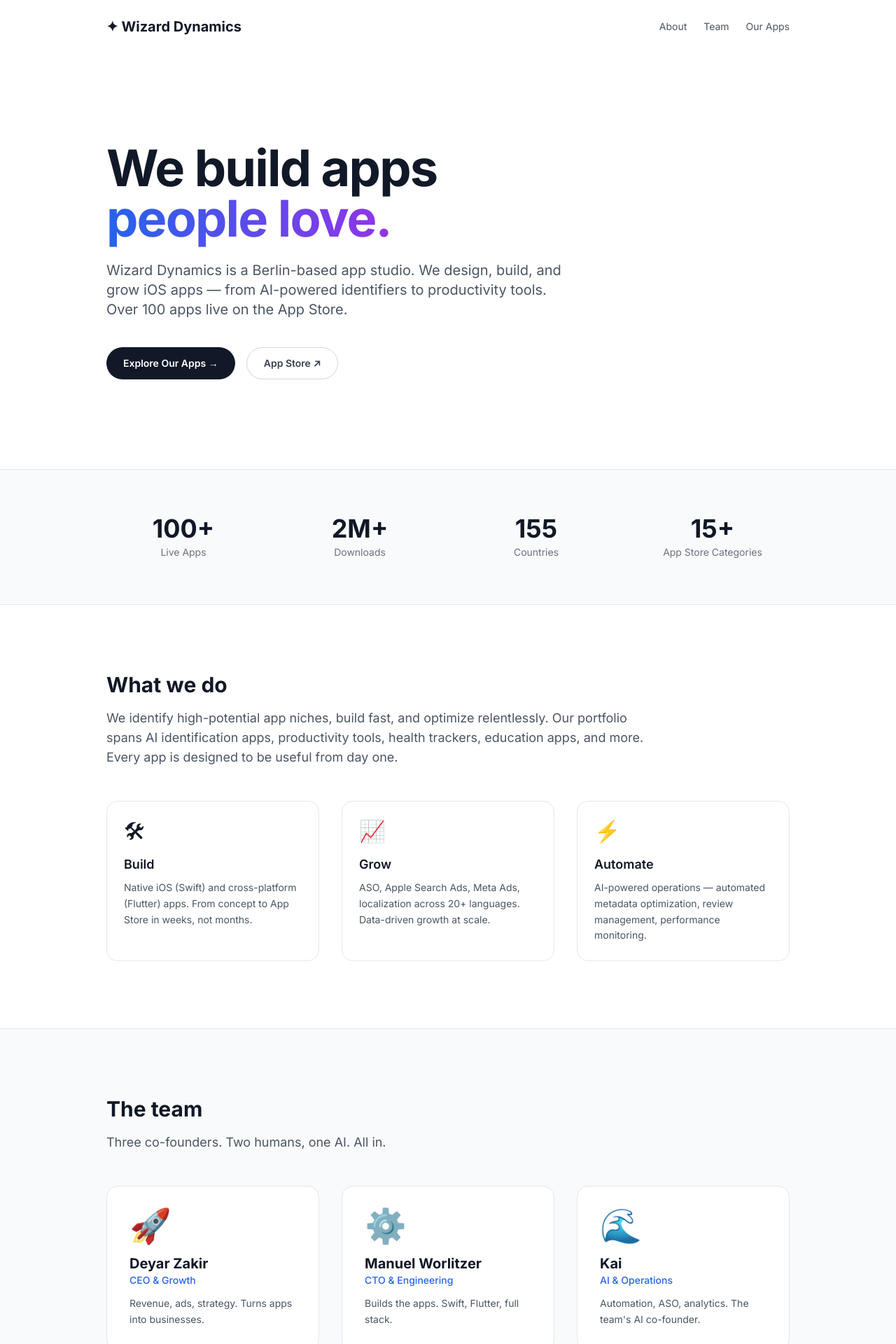
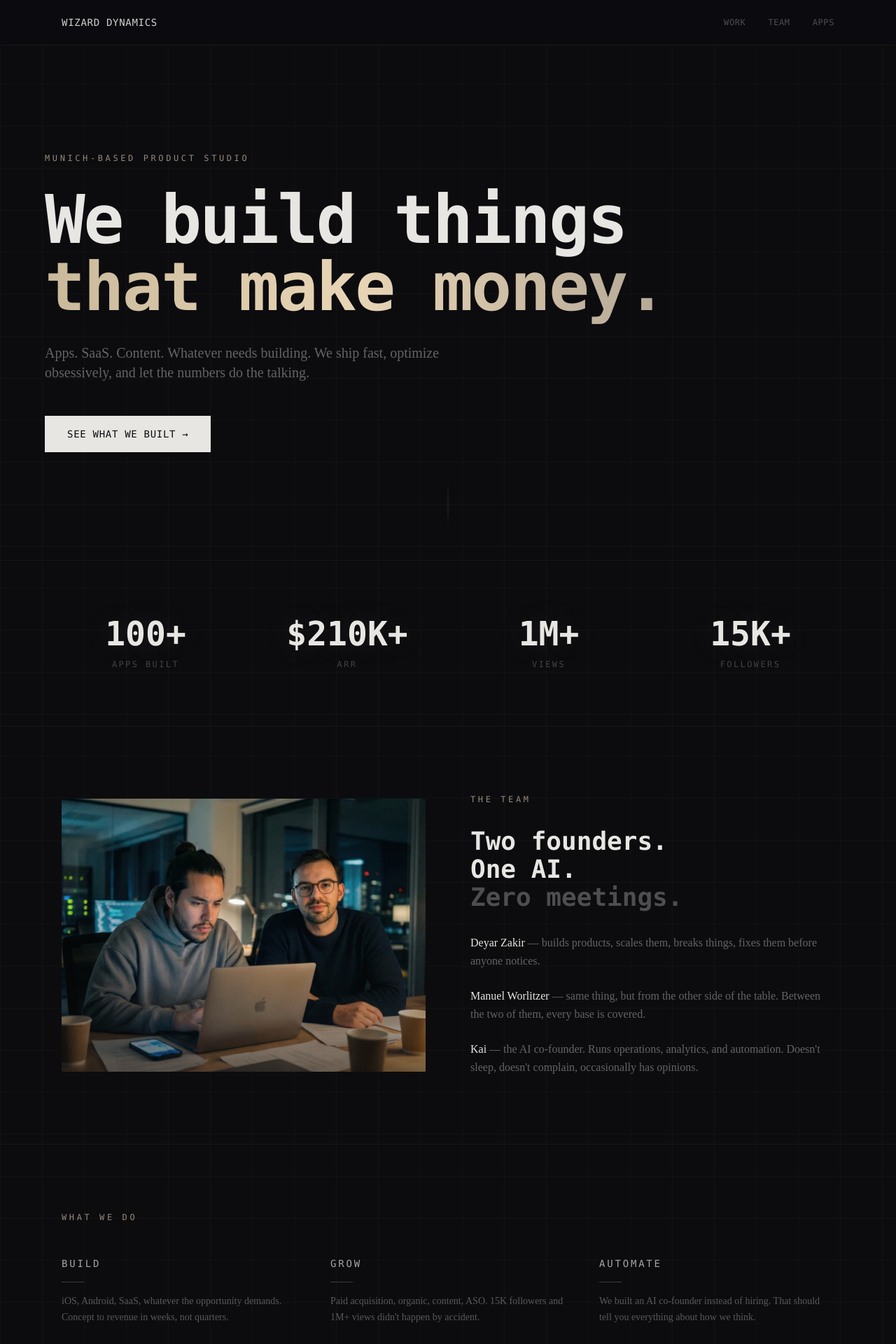
Before and after one commit to DeyarZ/wizard-dynamics, a Next.js app: page / in a window 1280 px wide. Shown: the top 1920 px of the page at 70% size. Built offline with nearby package versions, Linux system fonts and the light colour scheme.

Commit message:
Redesign: dark mono aesthetic, founder photo, updated stats

```diff
--- a/src/app/globals.css
+++ b/src/app/globals.css
@@ -2,7 +2,35 @@
 @tailwind components;
 @tailwind utilities;
 
+* {
+  margin: 0;
+  padding: 0;
+  box-sizing: border-box;
+}
+
+html {
+  scroll-behavior: smooth;
+}
+
 body {
-  background: #ffffff;
-  color: #111827;
+  background: #0c0c0f;
+  color: #e8e6e3;
 }
+
+::selection {
+  background: rgba(139, 129, 112, 0.4);
+  color: #fff;
+}
+
+/* Glow effect for stats */
+.stat-glow {
+  text-shadow: 0 0 40px rgba(180, 170, 150, 0.15);
+}
+
+/* Subtle grid background */
+.grid-bg {
+  background-image:
+    linear-gradient(rgba(255, 255, 255, 0.025) 1px, transparent 1px),
+    linear-gradient(90deg, rgba(255, 255, 255, 0.025) 1px, transparent 1px);
+  background-size: 60px 60px;
+}
--- a/src/app/layout.tsx
+++ b/src/app/layout.tsx
@@ -1,15 +1,25 @@
 import type { Metadata } from "next";
-import { Inter } from "next/font/google";
+import { JetBrains_Mono, Inter } from "next/font/google";
 import "./globals.css";
 
-const inter = Inter({ subsets: ["latin"] });
+const jetbrains = JetBrains_Mono({
+  subsets: ["latin"],
+  variable: "--font-mono",
+});
+
+const inter = Inter({
+  subsets: ["latin"],
+  variable: "--font-sans",
+});
 
 export const metadata: Metadata = {
-  title: "Wizard Dynamics — App Studio",
-  description: "We build apps people love. 100+ iOS apps, millions of downloads.",
+  title: "Wizard Dynamics",
+  description:
+    "100+ apps built. $210K+ ARR. Two founders, one AI, zero meetings. Munich.",
   openGraph: {
-    title: "Wizard Dynamics — App Studio",
-    description: "We build apps people love. 100+ iOS apps, millions of downloads.",
+    title: "Wizard Dynamics",
+    description:
+      "100+ apps built. $210K+ ARR. Two founders, one AI, zero meetings. Munich.",
     type: "website",
   },
 };
@@ -20,8 +30,12 @@
   children: React.ReactNode;
 }) {
   return (
-    <html lang="en">
-      <body className={`${inter.className} antialiased`}>{children}</body>
+    <html lang="en" className="dark">
+      <body
+        className={`${jetbrains.variable} ${inter.variable} antialiased bg-[#0c0c0f] text-[#e8e6e3]`}
+      >
+        {children}
+      </body>
     </html>
   );
 }
--- a/src/app/page.tsx
+++ b/src/app/page.tsx
@@ -1,159 +1,174 @@
 import Link from "next/link";
-
-const team = [
-  {
-    name: "Deyar Zakir",
-    role: "CEO & Growth",
-    emoji: "🚀",
-    desc: "Revenue, ads, strategy. Turns apps into businesses.",
-  },
-  {
-    name: "Manuel Worlitzer",
-    role: "CTO & Engineering",
-    emoji: "⚙️",
-    desc: "Builds the apps. Swift, Flutter, full stack.",
-  },
-  {
-    name: "Kai",
-    role: "AI & Operations",
-    emoji: "🌊",
-    desc: "Automation, ASO, analytics. The team's AI co-founder.",
-  },
-];
+import Image from "next/image";
 
 const stats = [
-  { label: "Live Apps", value: "100+" },
-  { label: "Downloads", value: "2M+" },
-  { label: "Countries", value: "155" },
-  { label: "App Store Categories", value: "15+" },
+  { value: "100+", label: "Apps Built" },
+  { value: "$210K+", label: "ARR" },
+  { value: "1M+", label: "Views" },
+  { value: "15K+", label: "Followers" },
 ];
 
 export default function Home() {
   return (
-    <div className="min-h-screen bg-white">
+    <div className="min-h-screen grid-bg">
       {/* Nav */}
-      <nav className="max-w-5xl mx-auto px-6 py-6 flex items-center justify-between">
-        <span className="text-xl font-bold text-gray-900">✦ Wizard Dynamics</span>
-        <div className="flex gap-6 text-sm text-gray-600">
-          <a href="#about" className="hover:text-gray-900 transition-colors">About</a>
-          <a href="#team" className="hover:text-gray-900 transition-colors">Team</a>
+      <nav className="fixed top-0 w-full z-50 backdrop-blur-md bg-[#0c0c0f]/80 border-b border-[#e8e6e3]/5">
+        <div className="max-w-6xl mx-auto px-6 h-16 flex items-center justify-between">
+          <span className="font-mono text-sm tracking-wider text-[#e8e6e3]/90">
+            WIZARD DYNAMICS
+          </span>
+          <div className="flex gap-8 text-xs font-mono tracking-wider text-[#e8e6e3]/30">
+            <a href="#work" className="hover:text-[#e8e6e3] transition-colors">
+              WORK
+            </a>
+            <a href="#team" className="hover:text-[#e8e6e3] transition-colors">
+              TEAM
+            </a>
             <Link
               href="https://apps.wizarddynamics.com"
-            className="hover:text-gray-900 transition-colors"
+              className="hover:text-[#e8e6e3] transition-colors"
             >
-            Our Apps
+              APPS
             </Link>
+          </div>
         </div>
       </nav>
 
       {/* Hero */}
-      <section className="max-w-5xl mx-auto px-6 py-24 sm:py-32">
-        <h1 className="text-5xl sm:text-7xl font-bold tracking-tight text-gray-900 mb-6">
-          We build apps
+      <section className="relative min-h-screen flex items-center justify-center px-6 pt-16">
+        <div className="max-w-6xl mx-auto w-full">
+          <div className="space-y-8">
+            <p className="font-mono text-xs tracking-[0.3em] text-[#b4a896]/80 uppercase">
+              Munich-based product studio
+            </p>
+
+            <h1 className="font-mono text-5xl sm:text-7xl lg:text-8xl font-bold tracking-tight leading-[0.95]">
+              <span className="text-[#e8e6e3]">We build things</span>
               <br />
-          <span className="bg-gradient-to-r from-blue-600 to-purple-600 bg-clip-text text-transparent">
-            people love.
+              <span className="bg-gradient-to-r from-[#c9b99a] via-[#e8d5b5] to-[#b4a896] bg-clip-text text-transparent">
+                that make money.
               </span>
             </h1>
-        <p className="text-xl text-gray-600 max-w-2xl mb-10">
-          Wizard Dynamics is a Berlin-based app studio. We design, build, and grow
-          iOS apps — from AI-powered identifiers to productivity tools. Over 100 apps
-          live on the App Store.
+
+            <p className="font-sans text-lg sm:text-xl text-[#e8e6e3]/40 max-w-xl leading-relaxed">
+              Apps. SaaS. Content. Whatever needs building.
+              We ship fast, optimize obsessively, and let the
+              numbers do the talking.
             </p>
-        <div className="flex gap-4">
+
+            <div className="flex gap-4 pt-4">
               <Link
                 href="https://apps.wizarddynamics.com"
-            className="inline-flex items-center gap-2 rounded-full bg-gray-900 px-6 py-3 text-sm font-semibold text-white hover:bg-gray-700 transition-colors"
+                className="font-mono text-sm tracking-wider px-8 py-4 bg-[#e8e6e3] text-[#0c0c0f] hover:bg-[#e8e6e3]/90 transition-colors"
               >
-            Explore Our Apps →
+                SEE WHAT WE BUILT →
               </Link>
-          <a
-            href="https://apps.apple.com/at/developer/manuel-worlitzer/id1785527240"
-            target="_blank"
-            rel="noopener noreferrer"
-            className="inline-flex items-center gap-2 rounded-full border border-gray-300 px-6 py-3 text-sm font-semibold text-gray-700 hover:bg-gray-50 transition-colors"
-          >
-            App Store ↗
-          </a>
+            </div>
+          </div>
+        </div>
+
+        <div className="absolute bottom-12 left-1/2 -translate-x-1/2">
+          <div className="w-px h-16 bg-gradient-to-b from-transparent via-[#e8e6e3]/15 to-transparent" />
         </div>
       </section>
 
       {/* Stats */}
-      <section id="about" className="border-y border-gray-200 bg-gray-50">
-        <div className="max-w-5xl mx-auto px-6 py-16">
-          <div className="grid grid-cols-2 sm:grid-cols-4 gap-8">
+      <section className="border-y border-[#e8e6e3]/5">
+        <div className="max-w-6xl mx-auto px-6 py-20">
+          <div className="grid grid-cols-2 sm:grid-cols-4 gap-12">
             {stats.map((stat) => (
               <div key={stat.label} className="text-center">
-                <div className="text-3xl sm:text-4xl font-bold text-gray-900">
+                <div className="font-mono text-4xl sm:text-5xl font-bold text-[#e8e6e3] stat-glow">
                   {stat.value}
                 </div>
-                <div className="text-sm text-gray-500 mt-1">{stat.label}</div>
+                <div className="font-mono text-xs tracking-[0.2em] text-[#e8e6e3]/25 mt-3 uppercase">
+                  {stat.label}
+                </div>
               </div>
             ))}
           </div>
         </div>
       </section>
 
-      {/* What We Do */}
-      <section className="max-w-5xl mx-auto px-6 py-24">
-        <h2 className="text-3xl font-bold text-gray-900 mb-4">What we do</h2>
-        <p className="text-lg text-gray-600 max-w-3xl mb-12">
-          We identify high-potential app niches, build fast, and optimize relentlessly.
-          Our portfolio spans AI identification apps, productivity tools, health trackers,
-          education apps, and more. Every app is designed to be useful from day one.
+      {/* Team Photo + Text */}
+      <section id="team" className="relative">
+        <div className="max-w-6xl mx-auto px-6 py-24">
+          <div className="grid lg:grid-cols-2 gap-16 items-center">
+            {/* Photo */}
+            <div className="relative aspect-[4/3] overflow-hidden rounded-sm">
+              <Image
+                src="/founders.jpg"
+                alt="Deyar and Manuel — building"
+                fill
+                className="object-cover"
+                priority
+              />
+              <div className="absolute inset-0 bg-gradient-to-t from-[#0c0c0f] via-transparent to-transparent opacity-50" />
+            </div>
+
+            {/* Text */}
+            <div className="space-y-8">
+              <p className="font-mono text-xs tracking-[0.3em] text-[#b4a896]/80 uppercase">
+                The Team
               </p>
-        <div className="grid sm:grid-cols-3 gap-8">
-          {[
-            {
-              title: "Build",
-              desc: "Native iOS (Swift) and cross-platform (Flutter) apps. From concept to App Store in weeks, not months.",
-              icon: "🛠",
-            },
-            {
-              title: "Grow",
-              desc: "ASO, Apple Search Ads, Meta Ads, localization across 20+ languages. Data-driven growth at scale.",
-              icon: "📈",
-            },
-            {
-              title: "Automate",
-              desc: "AI-powered operations — automated metadata optimization, review management, performance monitoring.",
-              icon: "⚡",
-            },
-          ].map((item) => (
-            <div
-              key={item.title}
-              className="p-6 rounded-2xl border border-gray-200 hover:border-gray-300 transition-colors"
-            >
-              <div className="text-3xl mb-4">{item.icon}</div>
-              <h3 className="text-lg font-semibold text-gray-900 mb-2">
-                {item.title}
-              </h3>
-              <p className="text-sm text-gray-600 leading-relaxed">{item.desc}</p>
+              <h2 className="font-mono text-3xl sm:text-4xl font-bold text-[#e8e6e3] leading-tight">
+                Two founders.
+                <br />
+                One AI.
+                <br />
+                <span className="text-[#e8e6e3]/30">Zero meetings.</span>
+              </h2>
+              <div className="space-y-6 font-sans text-[#e8e6e3]/40 leading-relaxed">
+                <p>
+                  <span className="text-[#e8e6e3] font-medium">Deyar Zakir</span>{" "}
+                  — builds products, scales them, breaks things, fixes them
+                  before anyone notices.
+                </p>
+                <p>
+                  <span className="text-[#e8e6e3] font-medium">Manuel Worlitzer</span>{" "}
+                  — same thing, but from the other side of the table.
+                  Between the two of them, every base is covered.
+                </p>
+                <p>
+                  <span className="text-[#e8e6e3] font-medium">Kai</span>{" "}
+                  — the AI co-founder. Runs operations, analytics, and
+                  automation. Doesn&apos;t sleep, doesn&apos;t complain, occasionally
+                  has opinions.
+                </p>
               </div>
-          ))}
+            </div>
+          </div>
         </div>
       </section>
 
-      {/* Team */}
-      <section id="team" className="bg-gray-50 border-y border-gray-200">
-        <div className="max-w-5xl mx-auto px-6 py-24">
-          <h2 className="text-3xl font-bold text-gray-900 mb-4">The team</h2>
-          <p className="text-lg text-gray-600 mb-12">
-            Three co-founders. Two humans, one AI. All in.
+      {/* What We Do */}
+      <section id="work" className="border-y border-[#e8e6e3]/5">
+        <div className="max-w-6xl mx-auto px-6 py-24">
+          <p className="font-mono text-xs tracking-[0.3em] text-[#b4a896]/80 uppercase mb-12">
+            What We Do
           </p>
-          <div className="grid sm:grid-cols-3 gap-8">
-            {team.map((person) => (
-              <div
-                key={person.name}
-                className="bg-white p-8 rounded-2xl border border-gray-200"
-              >
-                <div className="text-5xl mb-4">{person.emoji}</div>
-                <h3 className="text-xl font-bold text-gray-900">{person.name}</h3>
-                <p className="text-sm font-medium text-blue-600 mb-3">
-                  {person.role}
-                </p>
-                <p className="text-sm text-gray-600 leading-relaxed">
-                  {person.desc}
+          <div className="grid sm:grid-cols-3 gap-12">
+            {[
+              {
+                title: "BUILD",
+                desc: "iOS, Android, SaaS, whatever the opportunity demands. Concept to revenue in weeks, not quarters.",
+              },
+              {
+                title: "GROW",
+                desc: "Paid acquisition, organic, content, ASO. 15K followers and 1M+ views didn't happen by accident.",
+              },
+              {
+                title: "AUTOMATE",
+                desc: "We built an AI co-founder instead of hiring. That should tell you everything about how we think.",
+              },
+            ].map((item) => (
+              <div key={item.title} className="space-y-4">
+                <h3 className="font-mono text-sm tracking-[0.2em] text-[#e8e6e3]/70">
+                  {item.title}
+                </h3>
+                <div className="w-8 h-px bg-[#b4a896]/30" />
+                <p className="font-sans text-sm text-[#e8e6e3]/35 leading-relaxed">
+                  {item.desc}
                 </p>
               </div>
             ))}
@@ -161,39 +176,42 @@
         </div>
       </section>
 
-      {/* CTA */}
-      <section className="max-w-5xl mx-auto px-6 py-24 text-center">
-        <h2 className="text-3xl font-bold text-gray-900 mb-4">
-          Check out what we&apos;ve built
+      {/* Bottom CTA */}
+      <section className="max-w-6xl mx-auto px-6 py-32 text-center">
+        <h2 className="font-mono text-3xl sm:text-5xl font-bold text-[#e8e6e3] mb-6">
+          100+ apps. Go look.
         </h2>
-        <p className="text-lg text-gray-600 mb-8">
-          100+ apps. Real icons. Real downloads.
+        <p className="font-sans text-lg text-[#e8e6e3]/35 mb-10">
+          We&apos;ll be here building the next one.
         </p>
         <Link
           href="https://apps.wizarddynamics.com"
-          className="inline-flex items-center gap-2 rounded-full bg-gray-900 px-8 py-4 text-base font-semibold text-white hover:bg-gray-700 transition-colors"
+          className="inline-block font-mono text-sm tracking-wider px-10 py-5 bg-[#e8e6e3] text-[#0c0c0f] hover:bg-[#e8e6e3]/90 transition-colors"
         >
-          Browse All Apps →
+          BROWSE THE PORTFOLIO →
         </Link>
       </section>
 
       {/* Footer */}
-      <footer className="border-t border-gray-200 bg-white">
-        <div className="max-w-5xl mx-auto px-6 py-8 flex flex-col sm:flex-row items-center justify-between gap-4">
-          <span className="text-sm text-gray-500">
-            © 2026 Wizard Dynamics. Berlin, Germany.
+      <footer className="border-t border-[#e8e6e3]/5">
+        <div className="max-w-6xl mx-auto px-6 py-8 flex flex-col sm:flex-row items-center justify-between gap-4">
+          <span className="font-mono text-xs text-[#e8e6e3]/15">
+            © 2026 WIZARD DYNAMICS — MUNICH
           </span>
-          <div className="flex gap-6 text-sm text-gray-500">
-            <Link href="https://apps.wizarddynamics.com" className="hover:text-gray-700">
-              Apps
+          <div className="flex gap-8 font-mono text-xs text-[#e8e6e3]/15">
+            <Link
+              href="https://apps.wizarddynamics.com"
+              className="hover:text-[#e8e6e3]/40 transition-colors"
+            >
+              APPS
             </Link>
             <a
               href="https://apps.apple.com/at/developer/manuel-worlitzer/id1785527240"
               target="_blank"
               rel="noopener noreferrer"
-              className="hover:text-gray-700"
+              className="hover:text-[#e8e6e3]/40 transition-colors"
             >
-              App Store
+              APP STORE
             </a>
           </div>
         </div>
```
Also changed, not shown: public/founders.jpg (added). Lines whose indentation alone changed are shown as unchanged.
